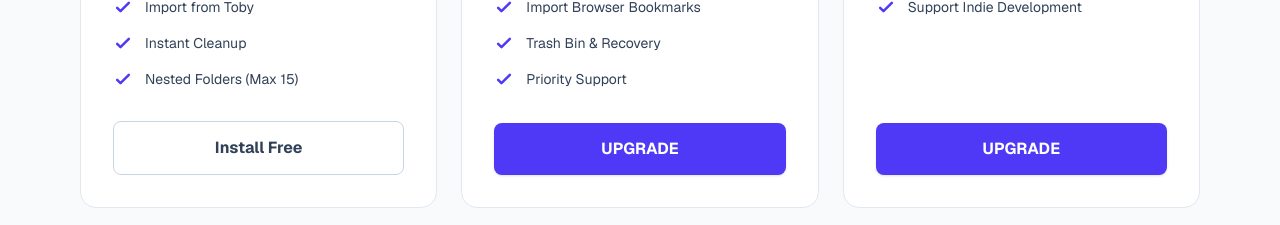
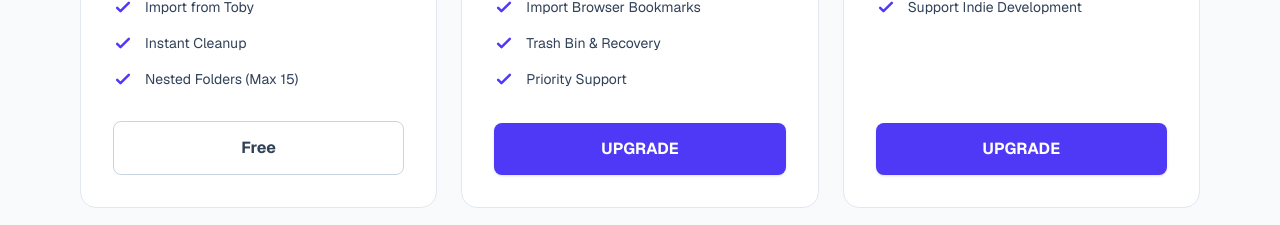
Before and after one commit to Khoaa123/OrgaNice_PlandingPage, a Next.js app: page / in a window 1280 px wide. Shown: the part 4420-4645 px from the top of the page. Built offline with nearby package versions, Linux system fonts and the light colour scheme.

Commit message:
update code

```diff
--- a/app/page.tsx
+++ b/app/page.tsx
@@ -446,7 +446,7 @@ export default function Home() {
                   </li>
                 </ul>
                 <button className="w-full py-3.5 rounded-lg border border-slate-300 text-slate-700 font-bold hover:bg-slate-50 transition mt-auto">
-                  Install Free
+                  Free
                 </button>
               </div>
 
```
